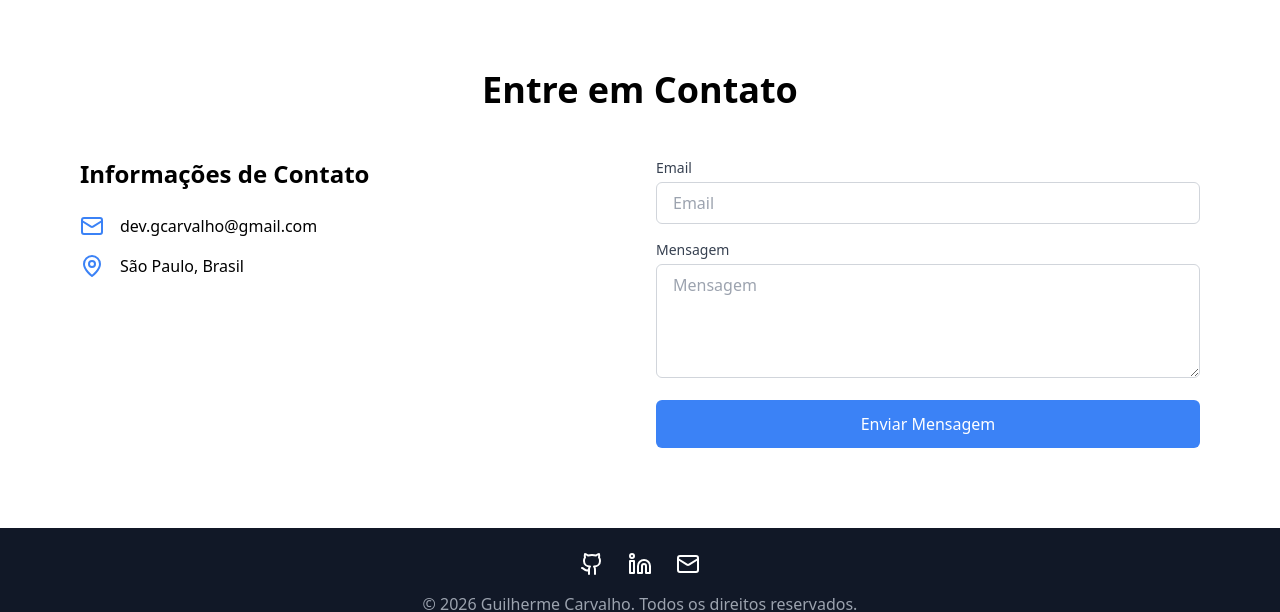
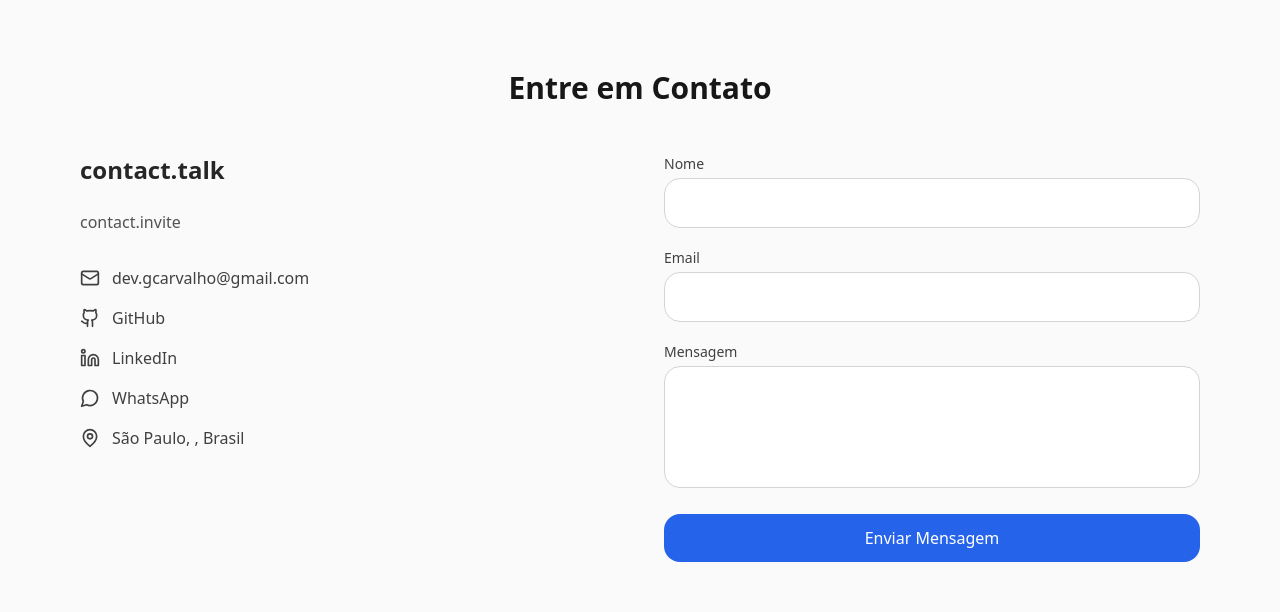
Before and after one commit to guilhermercarvalho/guilhermercarvalho.github.io, a React (Vite) app: page / in a window 1280 px wide. Shown: the part 2338-2950 px from the top of the page. Built offline with nearby package versions, Linux system fonts and the light colour scheme; no server answers.

Commit message:
feat: migrate contact form from Formspree to Web3Forms and add WhatsApp link

```diff
--- a/src/pages/Contact.tsx
+++ b/src/pages/Contact.tsx
@@ -1,39 +1,133 @@
-import React from 'react';
-import { Mail, MapPin } from 'lucide-react';
+import { useState } from 'react';
 import { useTranslation } from 'react-i18next';
+import { Mail, Github, Linkedin, MapPin, MessageCircle } from 'lucide-react';
 import { person } from '../data/person';
-import { useForm, ValidationError } from '@formspree/react'
 
-const formKey = import.meta.env.VITE_FORMSPREE_KEY;
+const WEB3FORMS_URL = 'https://api.web3forms.com/submit';
 
 export function Contact() {
   const { t, i18n } = useTranslation();
-    const [state, handleSubmit] = useForm(formKey);
+  const [status, setStatus] = useState<'idle' | 'submitting' | 'success' | 'error'>('idle');
+  const [errorMessage, setErrorMessage] = useState('');
+
+  const handleSubmit = async (e: React.FormEvent<HTMLFormElement>) => {
+    e.preventDefault();
+    setStatus('submitting');
+    const form = e.currentTarget;
+    const formData = new FormData(form);
+    try {
+      const res = await fetch(WEB3FORMS_URL, {
+        method: 'POST',
+        headers: { 'Content-Type': 'application/json' },
+        body: JSON.stringify({
+          access_key: import.meta.env.VITE_WEB3FORMS_KEY,
+          ...Object.fromEntries(formData),
+        }),
+      });
+      if (res.ok) {
+        setStatus('success');
+        form.reset();
+      } else {
+        throw new Error();
+      }
+    } catch {
+      setStatus('error');
+      setErrorMessage(t('contact.form.error'));
+    }
+  };
 
   return (
-        <div className="py-20 bg-white" id="contact">
+    <section id="contact" className="py-20 bg-neutral-50 dark:bg-neutral-950">
       <div className="max-w-6xl mx-auto px-4">
-                <h2 className="text-4xl font-bold text-center mb-12">{t('contact.title')}</h2>
-                <div className="grid md:grid-cols-2 gap-8">
+        <h2 className="text-3xl font-bold text-center mb-12 text-neutral-900 dark:text-white">
+          {t('contact.title')}
+        </h2>
+
+        <div className="grid md:grid-cols-2 gap-12">
+          {/* Contact info */}
           <div>
-                        <h3 className="text-2xl font-semibold mb-6">{t('contact.info')}</h3>
+            <h3 className="text-2xl font-semibold text-neutral-800 dark:text-neutral-200 mb-6">
+              {t('contact.talk')}
+            </h3>
+            <p className="text-neutral-600 dark:text-neutral-400 mb-8">
+              {t('contact.invite')}
+            </p>
+
             <div className="space-y-4">
-                            <div className="flex items-center">
-                                <Mail className="text-blue-500 mr-4" />
+              <a
+                href={`mailto:${person.contact.email}`}
+                className="flex items-center gap-3 text-neutral-700 dark:text-neutral-300 hover:text-blue-600 dark:hover:text-blue-400 transition-colors"
+              >
+                <Mail size={20} />
                 <span>{person.contact.email}</span>
-                            </div>
-                            <div className="flex items-center">
-                                <MapPin className="text-blue-500 mr-4" />
-                                <span>{`${person.location.city}, ${person.location.country[i18n.language as keyof typeof person.location.country]}`}</span>
+              </a>
+              <a
+                href={person.social.github}
+                target="_blank"
+                rel="noopener noreferrer"
+                className="flex items-center gap-3 text-neutral-700 dark:text-neutral-300 hover:text-blue-600 dark:hover:text-blue-400 transition-colors"
+              >
+                <Github size={20} />
+                <span>GitHub</span>
+              </a>
+              <a
+                href={person.social.linkedin}
+                target="_blank"
+                rel="noopener noreferrer"
+                className="flex items-center gap-3 text-neutral-700 dark:text-neutral-300 hover:text-blue-600 dark:hover:text-blue-400 transition-colors"
+              >
+                <Linkedin size={20} />
+                <span>LinkedIn</span>
+              </a>
+              <a
+                href={`https://wa.me/${person.whatsapp}?text=${encodeURIComponent(t('contact.whatsappMessage'))}`}
+                target="_blank"
+                rel="noopener noreferrer"
+                className="flex items-center gap-3 text-neutral-700 dark:text-neutral-300 hover:text-blue-600 dark:hover:text-blue-400 transition-colors"
+              >
+                <MessageCircle size={20} />
+                <span>WhatsApp</span>
+              </a>
+              <div className="flex items-center gap-3 text-neutral-700 dark:text-neutral-300">
+                <MapPin size={20} />
+                <span>
+                  {person.location.city}, {person.location.state},{' '}
+                  {person.location.country[i18n.language as keyof typeof person.location.country]}
+                </span>
               </div>
             </div>
           </div>
-                    {!state.succeeded && (
-                        <form className="space-y-4" onSubmit={handleSubmit}>
+
+          {/* Form */}
+          <div>
+            {status === 'success' ? (
+              <div className="rounded-2xl bg-green-50 dark:bg-green-900/20 p-6 text-center">
+                <p className="text-green-700 dark:text-green-300 font-medium">
+                  {t('contact.form.success')}
+                </p>
+              </div>
+            ) : (
+              <form onSubmit={handleSubmit} className="space-y-5">
                 <div>
                   <label
-                                    className="block text-sm font-medium text-gray-700 mb-1"
-                                    htmlFor='email'
+                    htmlFor="name"
+                    className="block text-sm font-medium text-neutral-700 dark:text-neutral-300 mb-1"
+                  >
+                    {t('contact.form.name')}
+                  </label>
+                  <input
+                    id="name"
+                    type="text"
+                    name="name"
+                    required
+                    className="w-full px-4 py-3 rounded-2xl border border-neutral-300 dark:border-neutral-600 bg-white dark:bg-neutral-800 text-neutral-900 dark:text-white focus:ring-2 focus:ring-blue-500 focus:border-transparent outline-none transition"
+                  />
+                </div>
+
+                <div>
+                  <label
+                    htmlFor="email"
+                    className="block text-sm font-medium text-neutral-700 dark:text-neutral-300 mb-1"
                   >
                     {t('contact.form.email')}
                   </label>
@@ -41,19 +135,15 @@ export function Contact() {
                     id="email"
                     type="email"
                     name="email"
-                                    className="w-full px-4 py-2 border border-gray-300 rounded-md focus:ring-blue-500 focus:border-blue-500"
-                                    placeholder={t('contact.form.email')}
-                                />
-                                <ValidationError
-                                    prefix="Email"
-                                    field="email"
-                                    errors={state.errors}
+                    required
+                    className="w-full px-4 py-3 rounded-2xl border border-neutral-300 dark:border-neutral-600 bg-white dark:bg-neutral-800 text-neutral-900 dark:text-white focus:ring-2 focus:ring-blue-500 focus:border-transparent outline-none transition"
                   />
                 </div>
+
                 <div>
                   <label
-                                    className="block text-sm font-medium text-gray-700 mb-1"
-                                    htmlFor='message'
+                    htmlFor="message"
+                    className="block text-sm font-medium text-neutral-700 dark:text-neutral-300 mb-1"
                   >
                     {t('contact.form.message')}
                   </label>
@@ -61,28 +151,29 @@ export function Contact() {
                     id="message"
                     name="message"
                     rows={4}
-                                    className="w-full px-4 py-2 border border-gray-300 rounded-md focus:ring-blue-500 focus:border-blue-500"
-                                    placeholder={t('contact.form.message')}
-                                />
-                                <ValidationError
-                                    prefix="Message"
-                                    field="message"
-                                    errors={state.errors}
+                    required
+                    className="w-full px-4 py-3 rounded-2xl border border-neutral-300 dark:border-neutral-600 bg-white dark:bg-neutral-800 text-neutral-900 dark:text-white focus:ring-2 focus:ring-blue-500 focus:border-transparent outline-none transition resize-none"
                   />
                 </div>
+
                 <button
                   type="submit"
-                                disabled={state.submitting || state.succeeded}
-                                className="w-full bg-blue-500 text-white px-6 py-3 rounded-md hover:bg-blue-600 transition-colors"
+                  disabled={status === 'submitting'}
+                  className="w-full py-3 px-6 rounded-2xl bg-blue-600 hover:bg-blue-700 text-white font-medium transition-colors disabled:opacity-50 disabled:cursor-not-allowed"
                 >
-                                {state.submitting ? t('contact.form.sending') : t('contact.form.send')}
+                  {status === 'submitting' ? t('contact.form.sending') : t('contact.form.send')}
                 </button>
-                            {state.errors && <p className="text-center text-red-500 mt-2">{t('contact.form.error')}</p>}
+
+                {status === 'error' && (
+                  <p className="text-sm text-red-600 dark:text-red-400 text-center">
+                    {errorMessage}
+                  </p>
+                )}
               </form>
             )}
-                    {state.succeeded && <p className="text-center text-green-500 mt-2">{t('contact.form.sended')}</p>}
           </div>
         </div>
       </div>
+    </section>
   );
 }
```
Lines whose indentation alone changed are shown as unchanged.
